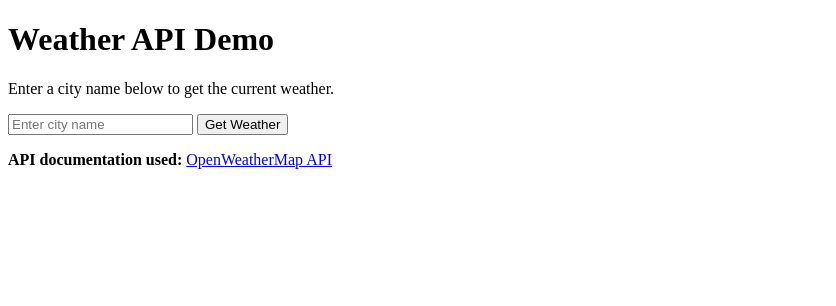
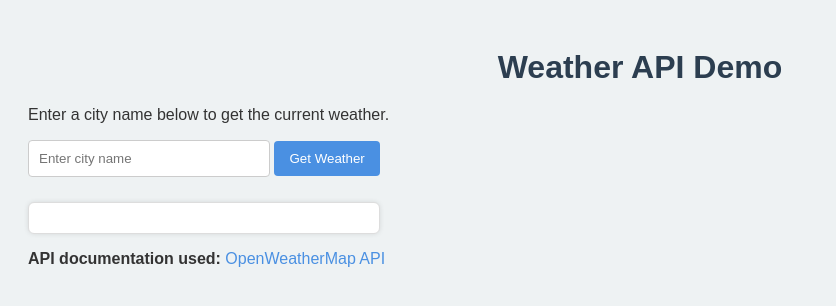
Before and after one commit to abiskar-jj/API, a plain HTML site: page index.html in a window 1280 px wide. Shown: the whole page, without its empty margins (0-836 px from the left). Drawn offline with Linux system fonts and the light colour scheme.

Commit message:
css design created and link added to index

```diff
--- a/index.html
+++ b/index.html
@@ -3,6 +3,7 @@
 <head>
     <meta charset="UTF-8">
     <title>OpenWeatherMap API Demo</title>
+    <link rel="stylesheet" href="style.css">
 </head>
 
 <body>
--- /dev/null
+++ b/style.css
@@ -0,0 +1,55 @@
+body {
+    font-family: Arial, sans-serif;
+    padding: 20px;
+    background: #eef2f3; /* soft background */
+    color: #333;
+}
+
+h1 {
+    text-align: center;
+    margin-bottom: 20px;
+    color: #2c3e50;
+}
+
+/* input and button styling */
+#cityInput {
+    padding: 10px;
+    width: 220px;
+    border: 1px solid #ccc;
+    border-radius: 4px;
+}
+
+#getWeatherBtn {
+    padding: 10px 15px;
+    background-color: #4a90e2;
+    color: white;
+    border: none;
+    border-radius: 4px;
+    cursor: pointer;
+}
+
+/* button hover */
+#getWeatherBtn:hover {
+    background-color: #357ABD;
+}
+
+/* box where weather appears */
+#weatherResult {
+    margin-top: 25px;
+    padding: 15px;
+    background: white;
+    border: 1px solid #ddd;
+    border-radius: 6px;
+    width: 320px;
+    box-shadow: 0 0 5px rgba(0,0,0,0.1);
+}
+
+/* documentation link formatting */
+a {
+    color: #4a90e2;
+    text-decoration: none;
+}
+
+a:hover {
+    text-decoration: underline;
+}
```
